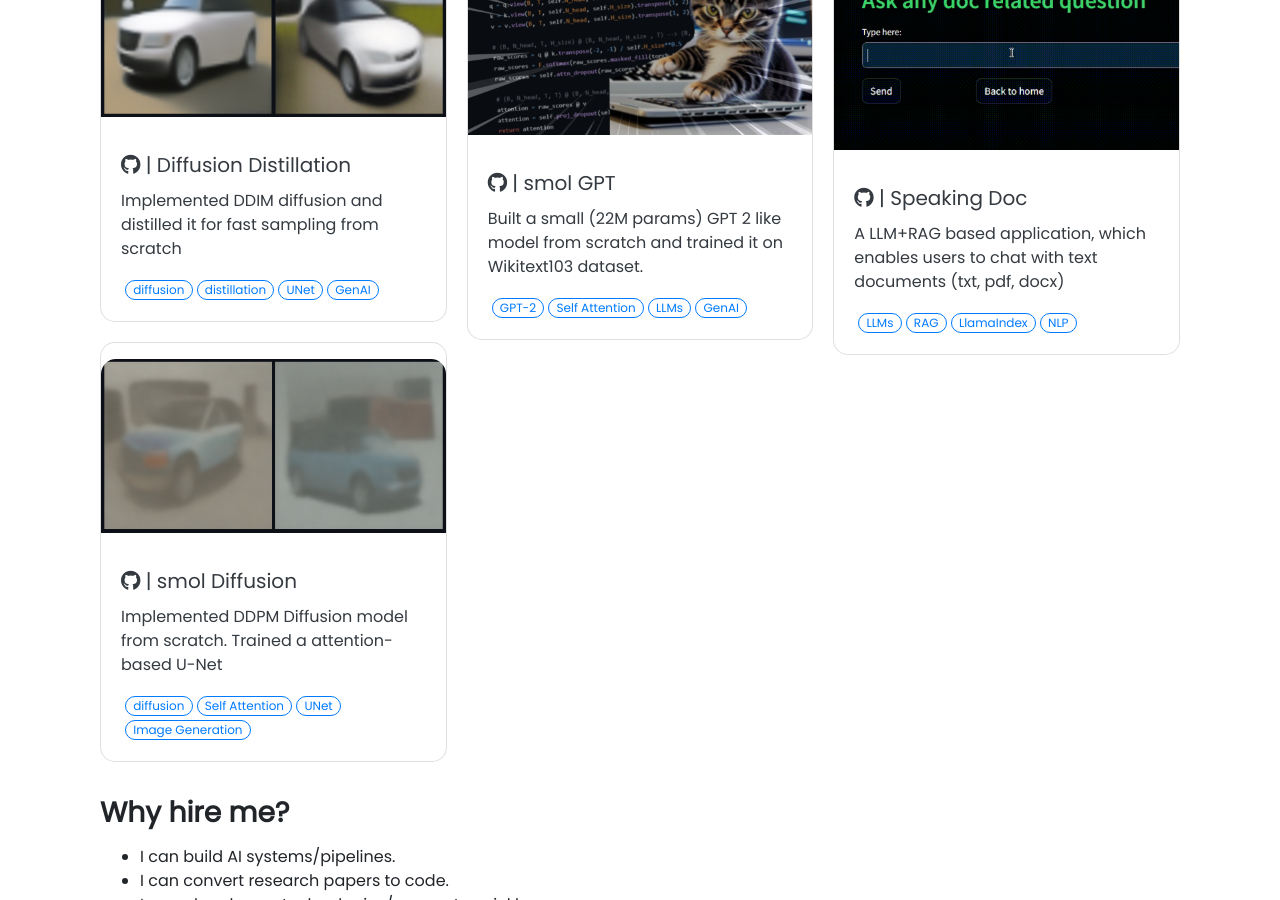
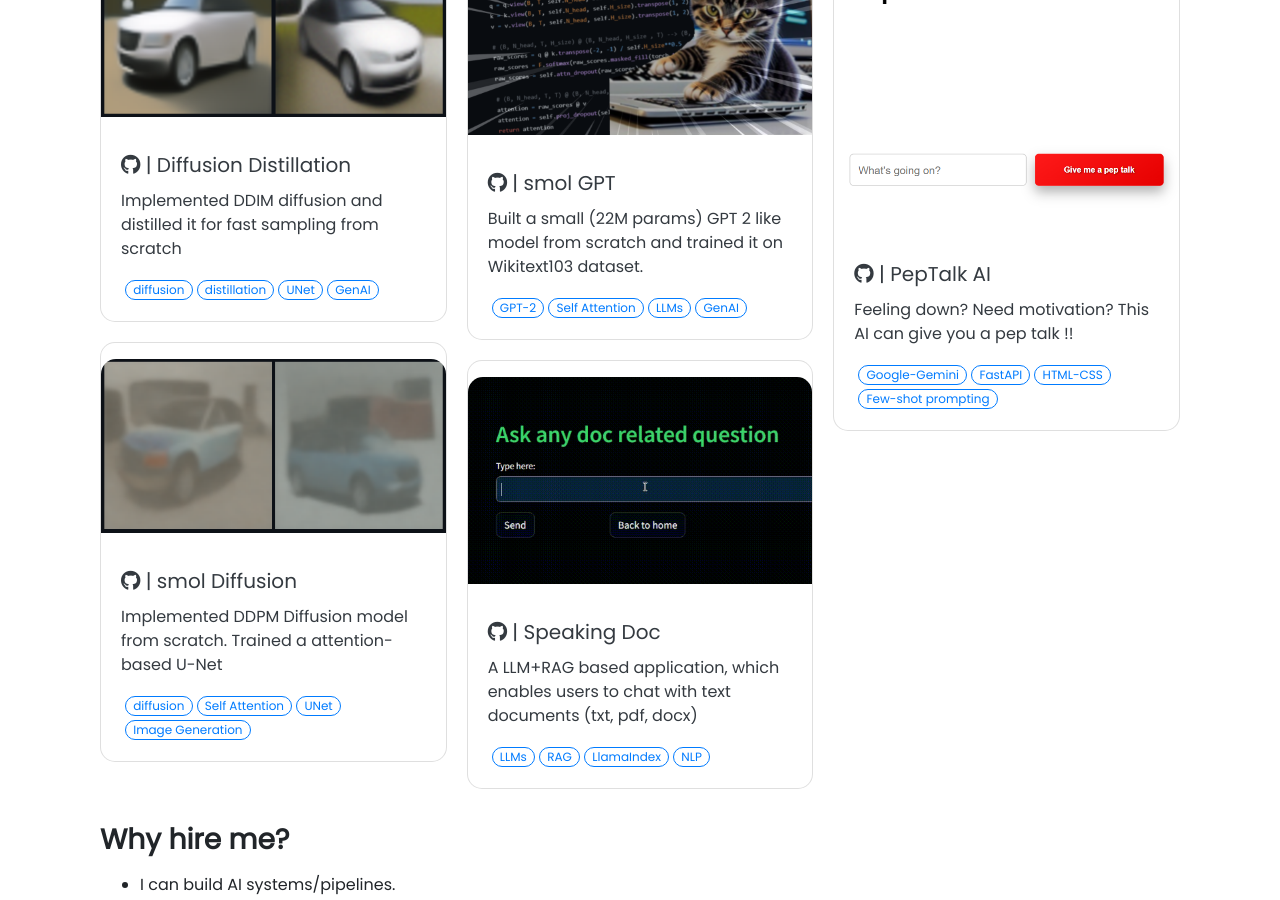
Before and after one commit to shantanu-ml/shantanu-ml.github.io, a Jekyll site: the page index.html, which Jekyll copies as it is, in a window 1280 px wide and 900 px high, scrolled down 576 px. Built offline with Jekyll 4.4.1, drawn with Linux system fonts in a browser that asks for light colours; emoji names are drawn with the system emoji font; comment, search, counter and statistics services are not loaded.

Commit message:
added new project

```diff
--- a/index.html
+++ b/index.html
@@ -181,6 +181,16 @@
                 </a>
               </div>
 
+
+              <div class="wow animated fadeIn" data-wow-delay=".15s">
+                <a href="https://pep-talk-ai.vercel.app/" class="project card text-themed"><img id="peptalk-ai" class="card-img-top" src="assets/files/peptalk-ai.png" alt="peptalk-ai" /><div class="card-body">
+                    <h5 id="git-for-wizards-name" class="card-title"><i class="fab fa-github" data-toggle="tooltip" data-placement="bottom" data-delay="250" title="Website Link"></i> |&nbsp;PepTalk AI
+                    </h5>
+                    <p id="git-for-wizards-desc" class="card-text">Feeling down? Need motivation? This AI can give you a pep talk !!</p>
+                    <p id="git-for-wizards-tools" class="card-text"><span class="badge badge-pill text-primary border border-primary ml-1">Google-Gemini</span><span class="badge badge-pill text-primary border border-primary ml-1">FastAPI</span><span class="badge badge-pill text-primary border border-primary ml-1">HTML-CSS</span><span class="badge badge-pill text-primary border border-primary ml-1">Few-shot prompting</span></p>
+                  </div>
+                </a>
+              </div>
 
 
               <!-- <div class="wow animated fadeIn" data-wow-delay=".15s">
```
Also changed, not shown: assets/files/peptalk-ai.png (added).
